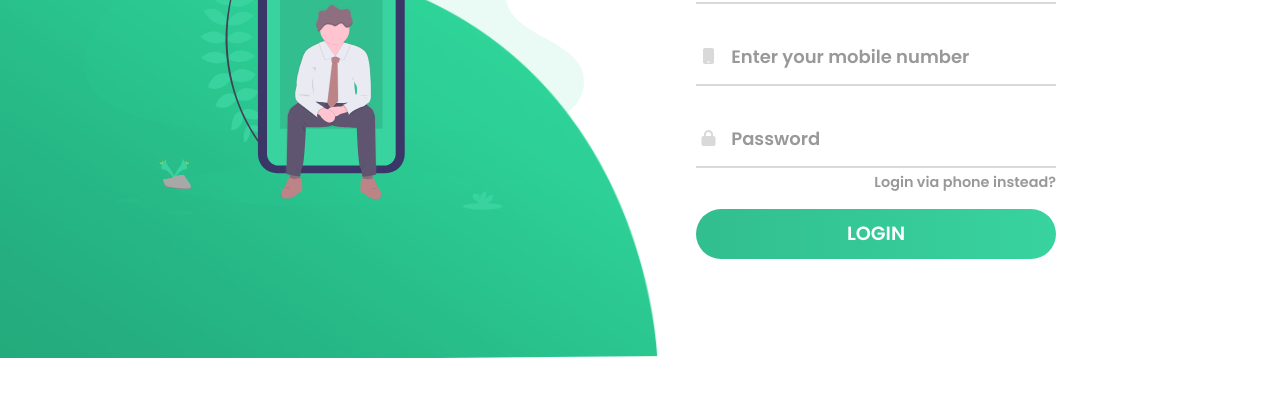
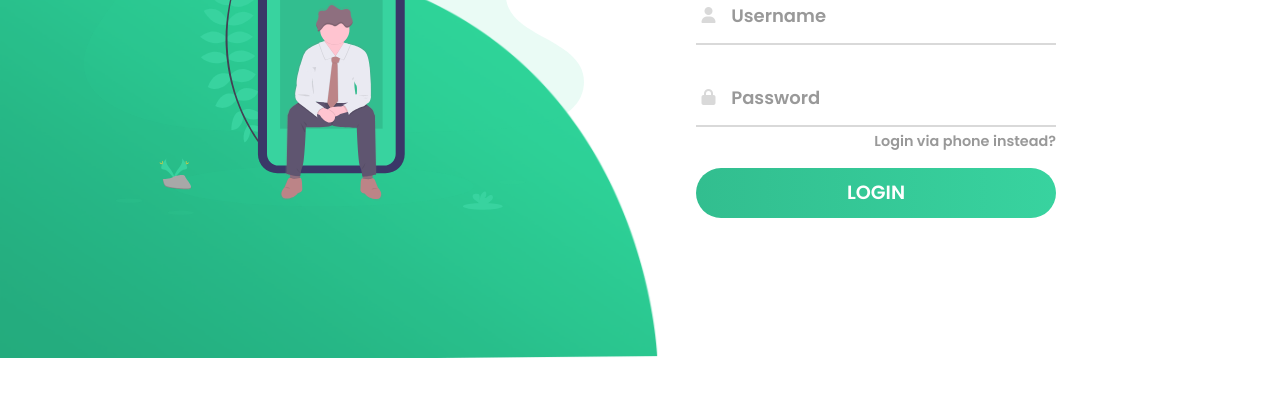
Before and after one commit to A-lone-Contributer/Paysaan, a plain HTML site: page login/index.html in a window 1280 px wide. Shown: the part 442-849 px from the top of the page. Drawn offline with Linux system fonts and the light colour scheme.

Commit message:
Roll back

```diff
--- a/login/index.html
+++ b/login/index.html
@@ -31,15 +31,6 @@
 						<input type="text" class="input" name="Username" required>
 					</div>
 				</div>
-				<div class="input-div email">
-					<div class="i">
-						<i class="fas fa-mobile"></i>
-					</div>
-					<div class="div">
-						<h5 id='mobile'>Enter your mobile number</h5>
-						<input type="tel" class="input" name="mobile" required>
-					</div>
-				</div>
 				<div class="input-div pass">
 					<div class="i">
 						<i class="fas fa-lock"></i>
```
